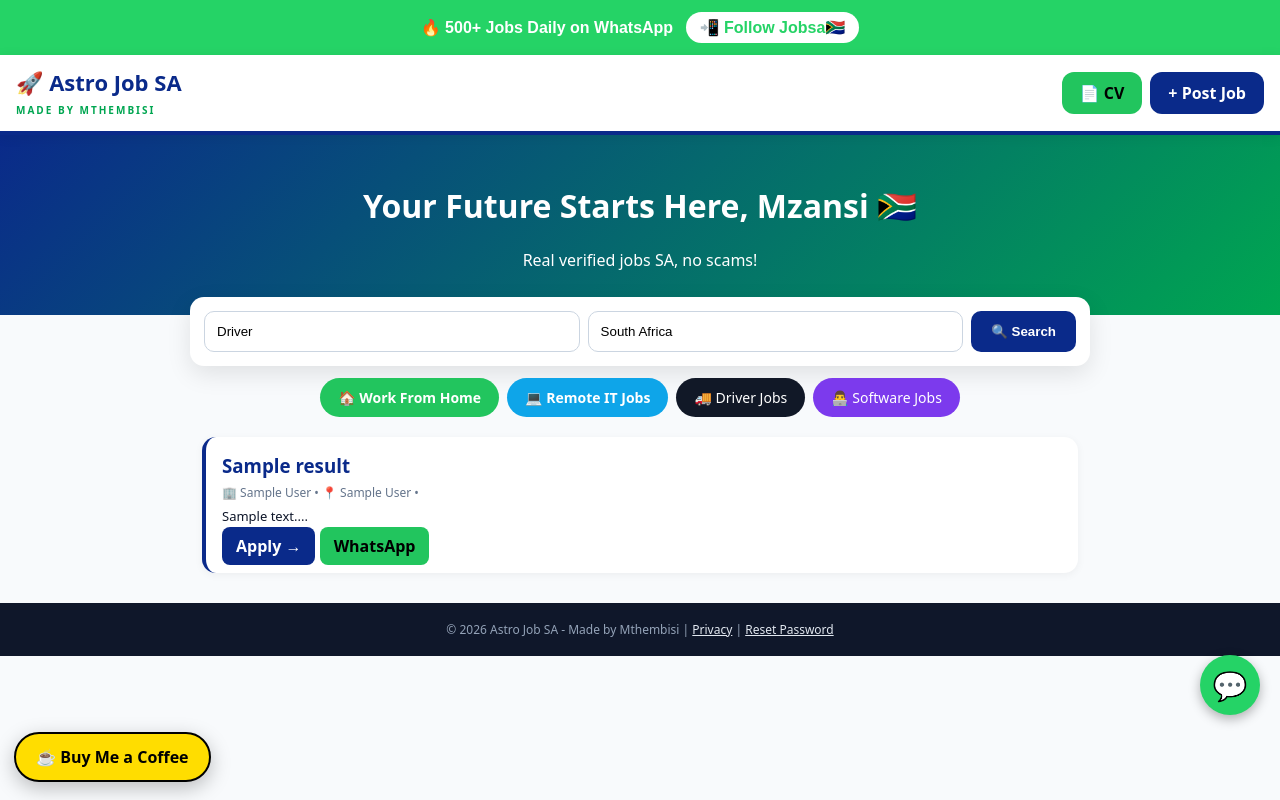
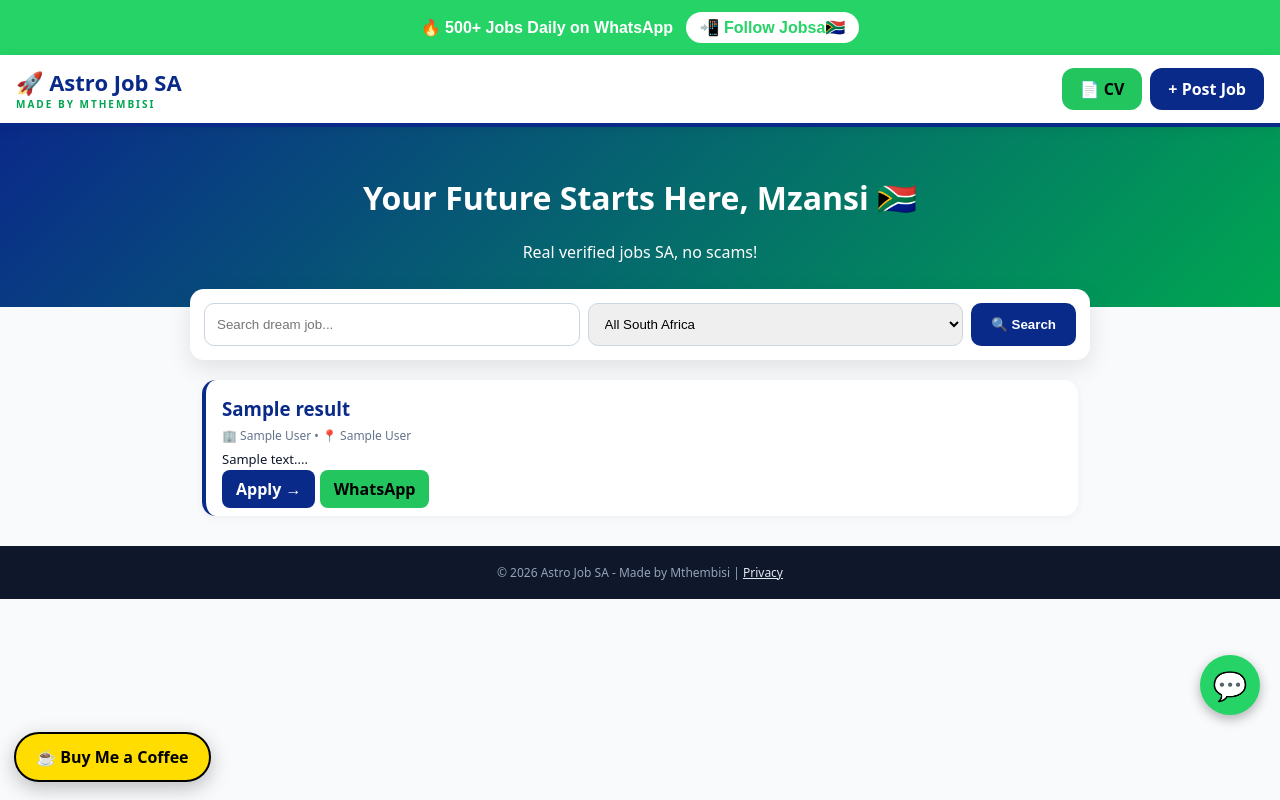
Before and after one commit to astroyoungin600-art/AstroJob-SA, a Flask app: page / in a window 1280 px wide. Run offline with Flask 3, Linux system fonts and the light colour scheme; a database or web service that is not in the repository returns one stand-in record (values such as "Sample title").

Commit message:
fix: remove 4 pills, search dream job + 9 provinces accurate

```diff
--- a/app.py
+++ b/app.py
@@ -13,20 +13,20 @@ try:
 except: pass
 
 def sanitize(s,n): return re.sub(r'[^a-zA-Z0-9 \-]', '', s)[:n] if s else ""
-
 ADZUNA_ID = os.getenv("ADZUNA_ID", "REDACTED")
 ADZUNA_KEY = os.getenv("ADZUNA_KEY", "REDACTED")
-
 DB_CACHE = {"jobs": [], "time": 0}
+PROVINCES = ["Eastern Cape","Free State","Gauteng","KwaZulu-Natal","Limpopo","Mpumalanga","North West","Northern Cape","Western Cape"]
 
 def fetch_adzuna(q, loc):
     import requests, time
-    # cache 10 min
     if time.time() - DB_CACHE["time"] < 600 and DB_CACHE["jobs"]:
         jobs = DB_CACHE["jobs"]
     else:
         try:
-            url = f"https://api.adzuna.com/v1/api/jobs/za/search/1?app_id={ADZUNA_ID}&app_key={ADZUNA_KEY}&results_per_page=30&what={q}&where={loc}&sort_by=date"
+            what = q if q else ""
+            where = loc if loc else "South Africa"
+            url = f"https://api.adzuna.com/v1/api/jobs/za/search/1?app_id={ADZUNA_ID}&app_key={ADZUNA_KEY}&results_per_page=30&what={what}&where={where}&sort_by=date"
             r = requests.get(url, timeout=10).json()
             jobs = r.get("results", [])
             DB_CACHE["jobs"] = jobs
@@ -44,41 +44,34 @@ def get_jobs(q, loc):
         company = j.get("company",{}).get("display_name","")
         location = j.get("location",{}).get("display_name","South Africa")
         redirect_url = j.get("redirect_url","")
-        # slug for /apply/
         slug = re.sub(r'[^a-z0-9]+','-', title.lower()).strip('-') + "-" + re.sub(r'[^a-z0-9]+','-', company.lower()).strip('-')
-        res.append({
-            "title": title,
-            "company": company,
-            "location": location,
-            "url": redirect_url,  # REAL main company URL from Adzuna
-            "slug": slug,
-            "desc": j.get("description","")[:150]
-        })
+        res.append({"title": title,"company": company,"location": location,"url": redirect_url,"slug": slug,"desc": j.get("description","")[:150]})
     if not res:
-        # fallback hardcoded if API fails
         for t,c,l in DB:
+            if q and q.lower() not in t.lower(): continue
+            if loc and loc.lower() not in l.lower() and loc.lower()!= "south africa" and loc!= "": continue
             res.append({"title":t,"company":c,"location":l,"url":f"https://www.adzuna.co.za/search?q={t}", "slug": re.sub(r'[^a-z0-9]+','-', t.lower()).strip('-'), "desc": t})
     random.shuffle(res)
     return res[:18]
 
-# Keep old DB as fallback only
 DB=[("Driver Code 14 - JHB R25k","Unitrans","Johannesburg"),("Driver Code 10 - Durban R14k","Famous Brands","Durban"),("Code 14 + PDP - Gauteng R16k","Shoprite","Gauteng"),("Truck Driver - Cape Town R22k","Logistics SA","Cape Town"),("Delivery Driver - Soweto R12k","Takealot","Soweto"),("Cashier - Soweto R8.5k","Shoprite","Soweto"),("Shop Assistant - Pretoria R9k","Clicks","Pretoria"),("General Worker - CPT R7.5k","Woolworths","Cape Town"),("Retail Assistant - JHB R8k","Pick n Pay","Johannesburg"),("Nursing Assistant - Gauteng R18k","Life Hospital","Gauteng"),("Enrolled Nurse - JHB R28k","Netcare","Johannesburg"),("Data Entry Remote R12k","Remote Co","Remote"),("IT Support Remote R35k","BCX","Remote"),("Software Dev - CPT R65k","Takealot","Cape Town"),("Call Centre - Centurion R11k","Telkom","Centurion"),("Security Guard - JHB R9k","Fidelity","Johannesburg"),("Cleaner - Soweto Schools R6.5k","Dept Education","Soweto"),("Waiter - Sandton R7k+Tips","Restaurant","Sandton"),("Admin Clerk - Pretoria R15k","SASSA","Pretoria"),("Learnership - Mr Price","Mr Price","Durban")]
 
 @app.route("/",methods=["GET","POST"])
 def home():
-    qq=sanitize((request.form.get("q","") if request.method=="POST" else request.args.get("q","Driver")).strip(),40) or "Driver"
-    loc=sanitize((request.form.get("loc","") if request.method=="POST" else request.args.get("loc","South Africa")).strip(),40) or "South Africa"
-    return render_template("index.html",jobs=get_jobs(qq,loc),qq=qq,loc=loc)
+    qq=sanitize((request.form.get("q","") if request.method=="POST" else request.args.get("q","")).strip(),40)
+    loc=sanitize((request.form.get("loc","") if request.method=="POST" else request.args.get("loc","")).strip(),40)
+    jobs=get_jobs(qq,loc)
+    return render_template("index.html",jobs=jobs,qq=qq,loc=loc,provinces=PROVINCES)
+
 @app.route("/ads.txt")
 def ads_txt(): return "google.com, pub-2133699761079270, DIRECT, f08c47fec0942fa0",200,{'Content-Type':'text/plain'}
 @app.route("/robots.txt")
-def robots():
-    return "User-agent: *\nAllow: /\nSitemap: https://astrojob-sa.onrender.com/sitemap.xml\n",200,{'Content-Type':'text/plain'}
+def robots(): return "User-agent: *\nAllow: /\nSitemap: https://astrojob-sa.onrender.com/sitemap.xml\n",200,{'Content-Type':'text/plain'}
 @app.route("/sitemap.xml")
 def sitemap(): return Response('<?xml version="1.0"?><urlset xmlns="http://www.sitemaps.org/schemas/sitemap/0.9"><url><loc>https://astrojob-sa.onrender.com/</loc></url></urlset>', mimetype='application/xml')
 @app.route("/health")
 def health():
-    if request.args.get('key') != os.getenv("RESET_SECRET","astro-health-2026"): return "ok",200
+    if request.args.get('key')!= os.getenv("RESET_SECRET","astro-health-2026"): return "ok",200
     return {"status":"ok","jobs":len(DB),"siem":"protected"}
 @app.route("/cv")
 def cv(): return render_template("cv.html")
@@ -90,39 +83,22 @@ def job_slug(slug): return render_template('job_seo.html',slug=slug,content=f"{s
 def apply_external(slug):
     try:
         s = slug.lower()
-        # 1. Search in cache (real Adzuna jobs with redirect_url)
-        from datetime import datetime
-        jobs = []
-        try:
-            jobs = DB_CACHE.get("jobs", []) if 'DB_CACHE' in globals() else []
-        except: pass
-
+        jobs = DB_CACHE.get("jobs", []) if 'DB_CACHE' in globals() else []
         for j in jobs:
             title = j.get('title','').lower()
-            company = j.get('company',{}).get('display_name','').lower() if isinstance(j.get('company'), dict) else str(j.get('company','')).lower()
             redirect_url = j.get('redirect_url','')
             if not redirect_url: continue
-            # match by slug
             slugified = re.sub(r'[^a-z0-9]+','-', title).strip('-')
             if slugified and slugified in s:
                 return redirect(redirect_url, code=302)
-            # match by any 2 words
             if title and any(w in s for w in title.split() if len(w)>3):
                 return redirect(redirect_url, code=302)
-
-        # 2. If not in cache, use short keyword not full slug
-        # take only first 2 words: e.g. driver-jobs -> driver
-        q = s.split('-')[0] # driver
-        if len(q) < 3:
-            q = ' '.join(s.split('-')[:2])
-        # Search Adzuna with short term - will have results
+        q = s.split('-')[0]
+        if len(q) < 3: q = ' '.join(s.split('-')[:2])
         return redirect(f'https://www.adzuna.co.za/jobs?what={q}', code=302)
     except Exception as e:
         print(f"apply error {e}")
         return redirect('https://www.adzuna.co.za/', code=302)
 
-
-
-
 @app.route('/privacy')
 def privacy_page(): return render_template("privacy.html")
--- a/templates/index.html
+++ b/templates/index.html
@@ -1,6 +1,5 @@
-<!DOCTYPE html><html><head><meta charset="utf-8"><meta name="viewport" content="width=device-width,initial-scale=1">
+<html><head><meta charset="utf-8"><meta name="viewport" content="width=device-width,initial-scale=1">
 <title>Astro Job SA - Real Jobs | Made by Mthembisi</title>
-<!-- ADSENSE - YOUR ACCOUNT -->
 <script async src="https://pagead2.googlesyndication.com/pagead/js/adsbygoogle.js?client=ca-pub-2133699761079270" crossorigin="anonymous"></script>
 <style>
 *{box-sizing:border-box}body{margin:0;font-family:system-ui;background:#f8fafc;color:#0f172a}
@@ -9,14 +8,13 @@
 .btnCV{background:#22c55e;color:#000}.btnPost{background:#0a2a8a;color:#fff}
 .hero{background:linear-gradient(135deg,#0a2a8a 0%,#00a651 100%);color:#fff;padding:28px 16px;text-align:center}
 .searchBox{background:#fff;max-width:900px;margin:-18px auto 0;padding:14px;border-radius:14px;box-shadow:0 8px 24px rgba(0,0,0,.1);display:flex;gap:8px;flex-wrap:wrap}
-.searchBox input{flex:1;min-width:160px;padding:12px;border:1px solid #cbd5e1;border-radius:10px}
+.searchBox input,.searchBox select{flex:1;min-width:160px;padding:12px;border:1px solid #cbd5e1;border-radius:10px}
 .searchBox button{padding:12px 20px;background:#0a2a8a;color:#fff;border:0;border-radius:10px;font-weight:900;cursor:pointer}
 .jobs{max-width:900px;margin:20px auto;padding:0 12px;display:grid;gap:12px}
 .job{background:#fff;padding:16px;border-radius:14px;box-shadow:0 2px 8px rgba(0,0,0,.05);border-left:4px solid #0a2a8a}
 .coffeeF{position:fixed;bottom:18px;left:14px;z-index:99999;background:#FFDD00;color:#000;padding:12px 20px;border-radius:30px;font-weight:900;box-shadow:0 6px 20px rgba(0,0,0,.25);text-decoration:none;border:2px solid #000}
-</style><script>window.ADS_SLOT="1234567890"</script><link rel="manifest" href="/manifest.json"><meta name="theme-color" content="#0f172a"><meta name="apple-mobile-web-app-capable" content="yes"></head><body>
+</style><script>window.ADS_SLOT="1234567890"</script><link rel="manifest" href="/manifest.json"><meta name="theme-color" content="#0f172a"></head><body>
 
-<!-- Jobsa Channel -->
 <div style="background:#25D366;color:white;text-align:center;padding:12px;font-family:Arial;position:relative;z-index:9999">
   🔥 <b>500+ Jobs Daily on WhatsApp</b>
   <a href="https://whatsapp.com/channel/0029VbDh9dGK5cDEn5Epcw0F"
@@ -33,12 +31,30 @@
   </div>
 </div>
 <div class="hero"><h1>Your Future Starts Here, Mzansi 🇿🇦</h1><p>Real verified jobs SA, no scams!</p></div>
-<form method="POST" class="searchBox"><input name="q" value="{{qq}}" placeholder="Driver"><input name="loc" value="{{loc}}" placeholder="Johannesburg"><button>🔍 Search</button></form>
-<div style="display:flex;gap:8px;flex-wrap:wrap;justify-content:center;margin:12px 0"><a href="/jobs/remote-it-jobs" style="background:#22c55e;color:#fff;padding:10px 18px;border-radius:24px;text-decoration:none;font-weight:700;font-size:14px">🏠 Work From Home</a><a href="/?q=remote" style="background:#0ea5e9;color:#fff;padding:10px 18px;border-radius:24px;text-decoration:none;font-weight:700;font-size:14px">💻 Remote IT Jobs</a><a href="/?q=driver" style="background:#111827;color:#fff;padding:10px 18px;border-radius:24px;text-decoration:none;font-size:14px">🚚 Driver Jobs</a><a href="/jobs/software-engineer-jobs-south-africa" style="background:#7c3aed;color:#fff;padding:10px 18px;border-radius:24px;text-decoration:none;font-size:14px">👨‍💻 Software Jobs</a></div>
+
+<!-- FIXED SEARCH: dream job + 9 provinces -->
+<form method="GET" class="searchBox">
+  <input name="q" value="{{qq}}" placeholder="Search dream job...">
+  <select name="loc">
+    <option value="">All South Africa</option>
+    <option value="Eastern Cape" {% if loc=='Eastern Cape' %}selected{% endif %}>Eastern Cape</option>
+    <option value="Free State" {% if loc=='Free State' %}selected{% endif %}>Free State</option>
+    <option value="Gauteng" {% if loc=='Gauteng' %}selected{% endif %}>Gauteng</option>
+    <option value="KwaZulu-Natal" {% if loc=='KwaZulu-Natal' %}selected{% endif %}>KwaZulu-Natal</option>
+    <option value="Limpopo" {% if loc=='Limpopo' %}selected{% endif %}>Limpopo</option>
+    <option value="Mpumalanga" {% if loc=='Mpumalanga' %}selected{% endif %}>Mpumalanga</option>
+    <option value="North West" {% if loc=='North West' %}selected{% endif %}>North West</option>
+    <option value="Northern Cape" {% if loc=='Northern Cape' %}selected{% endif %}>Northern Cape</option>
+    <option value="Western Cape" {% if loc=='Western Cape' %}selected{% endif %}>Western Cape</option>
+  </select>
+  <button>🔍 Search</button>
+</form>
+
+<!-- REMOVED 4 pills: Work From Home / Remote IT / Driver / Software -->
+
 <div class="jobs">
 {% for j in jobs %}
-<div class="job"><h3 style="margin:0 0 6px;color:#0a2a8a">{{j.title}}</h3><div style="font-size:12px;color:#64748b">🏢 {{j.company}} • 📍 {{j.location}} • {{j.created}}</div><div style="font-size:13px;margin-top:6px">{{j.desc}}...</div><div style="margin-top:10px"><a href="/apply/{{ j.slug }}" target="_blank" style="background:#0a2a8a;color:#fff;padding:8px 14px;border-radius:8px;text-decoration:none;font-weight:800">Apply →</a> <a href="https://wa.me/?text={{share_text}}%20https://astrojob-sa.onrender.com/apply/{{ j.title|lower|replace(' ', '-') }}-{{ j.company|lower|replace(' ', '-') }}" target="_blank" style="background:#22c55e;color:#000;padding:8px 14px;border-radius:8px;text-decoration:none;font-weight:800">WhatsApp</a></div></div>
-
+<div class="job"><h3 style="margin:0 0 6px;color:#0a2a8a">{{j.title}}</h3><div style="font-size:12px;color:#64748b">🏢 {{j.company}} • 📍 {{j.location}}</div><div style="font-size:13px;margin-top:6px">{{j.desc}}...</div><div style="margin-top:10px"><a href="/apply/{{ j.slug }}" target="_blank" style="background:#0a2a8a;color:#fff;padding:8px 14px;border-radius:8px;text-decoration:none;font-weight:800">Apply →</a> <a href="https://wa.me/?text={{share_text}}%20https://astrojob-sa.onrender.com/apply/{{ j.title|lower|replace(' ', '-') }}-{{ j.company|lower|replace(' ', '-') }}" target="_blank" style="background:#22c55e;color:#000;padding:8px 14px;border-radius:8px;text-decoration:none;font-weight:800">WhatsApp</a></div></div>
 {% if loop.index % 3 == 0 %}
 <div style="margin:20px 0; min-height:100px; background:#fff; border-radius:12px; padding:10px">
 <ins class="adsbygoogle" style="display:block" data-ad-client="ca-pub-2133699761079270" data-ad-slot="auto" data-ad-format="auto" data-full-width-responsive="true"></ins>
@@ -46,25 +62,9 @@
 </div>
 {% endif %}
 {% endfor %}
+</div>
 
-</div>
-<!-- BUYMEACOFFEE - YOUR ACCOUNT -->
 <a href="https://www.buymeacoffee.com/astrojobsa" target="_blank" class="coffeeF">☕ Buy Me a Coffee</a>
-
-<script>
-let deferredPrompt;
-window.addEventListener('beforeinstallprompt',(e)=>{e.preventDefault();deferredPrompt=e;document.getElementById('pwaBtn').style.display='block';});
-function installPWA(){if(deferredPrompt){deferredPrompt.prompt();}}
-</script>
-<button id="pwaBtn" onclick="installPWA()" style="display:none;position:fixed;bottom:20px;right:20px;background:#22c55e;color:#000;padding:12px 18px;border-radius:30px;border:none;font-weight:bold;z-index:999">Add to Home Screen</button>
-<div style="text-align:center;padding:18px;background:#0f172a;color:#94a3b8;font-size:12px;margin-top:30px">© 2026 Astro Job SA - Made by Mthembisi | <a href="/privacy" style="color:#e2e8f0">Privacy</a> | <a href="/reset-password" style="color:#e2e8f0">Reset Password</a></div>
-
-
-
-<a href="https://whatsapp.com/channel/0029VbDh9dGK5cDEn5Epcw0F"
-   style="position:fixed;bottom:85px;right:20px;background:#25D366;color:white;width:60px;height:60px;border-radius:50%;display:flex;align-items:center;justify-content:center;font-size:28px;text-decoration:none;z-index:9999;box-shadow:0 4px 12px rgba(0,0,0,0.3)">💬</a>
-
-
-
+<div style="text-align:center;padding:18px;background:#0f172a;color:#94a3b8;font-size:12px;margin-top:30px">© 2026 Astro Job SA - Made by Mthembisi | <a href="/privacy" style="color:#e2e8f0">Privacy</a></div>
+<a href="https://whatsapp.com/channel/0029VbDh9dGK5cDEn5Epcw0F" style="position:fixed;bottom:85px;right:20px;background:#25D366;color:white;width:60px;height:60px;border-radius:50%;display:flex;align-items:center;justify-content:center;font-size:28px;text-decoration:none;z-index:9999;box-shadow:0 4px 12px rgba(0,0,0,0.3)">💬</a>
 </body></html>
-<!-- correct sticky ad at very bottom, after all content -->
```
